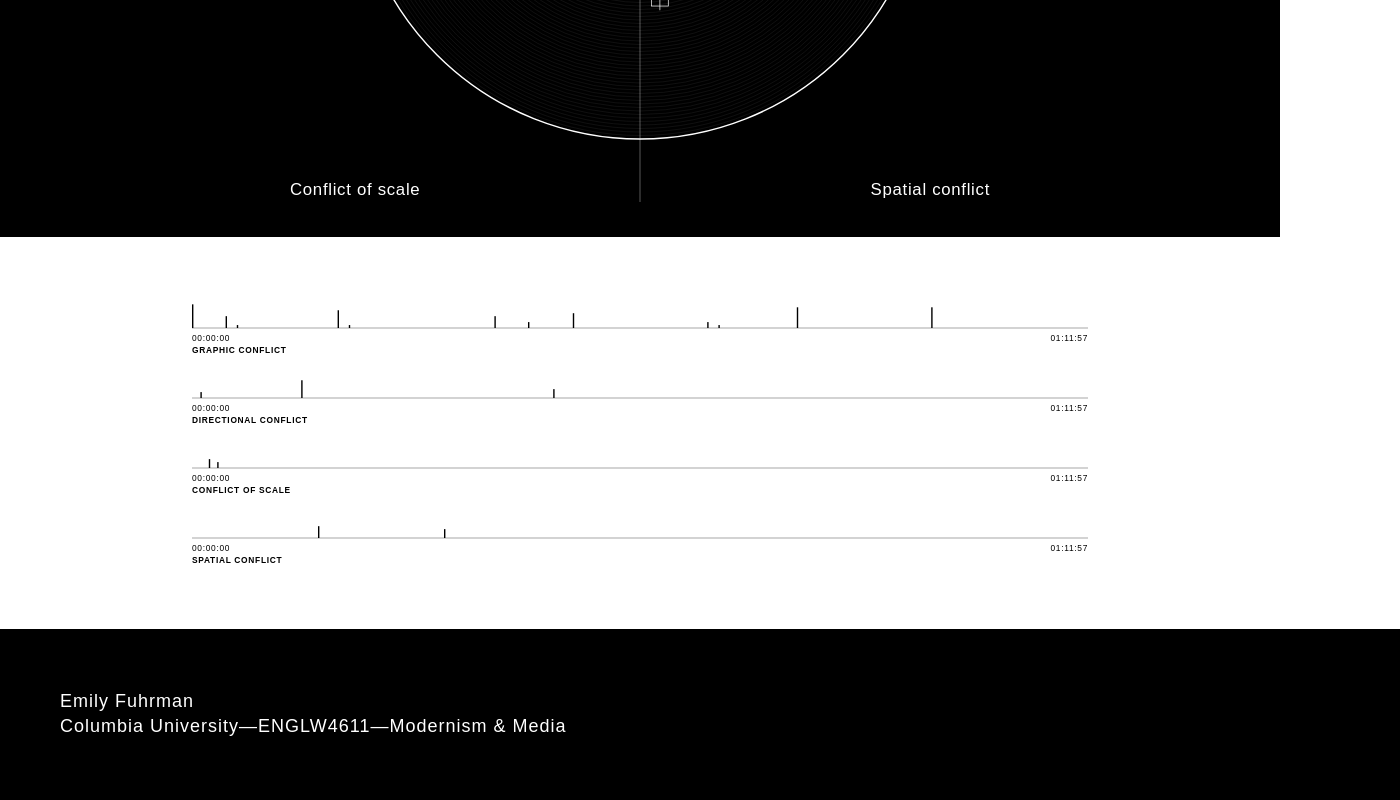
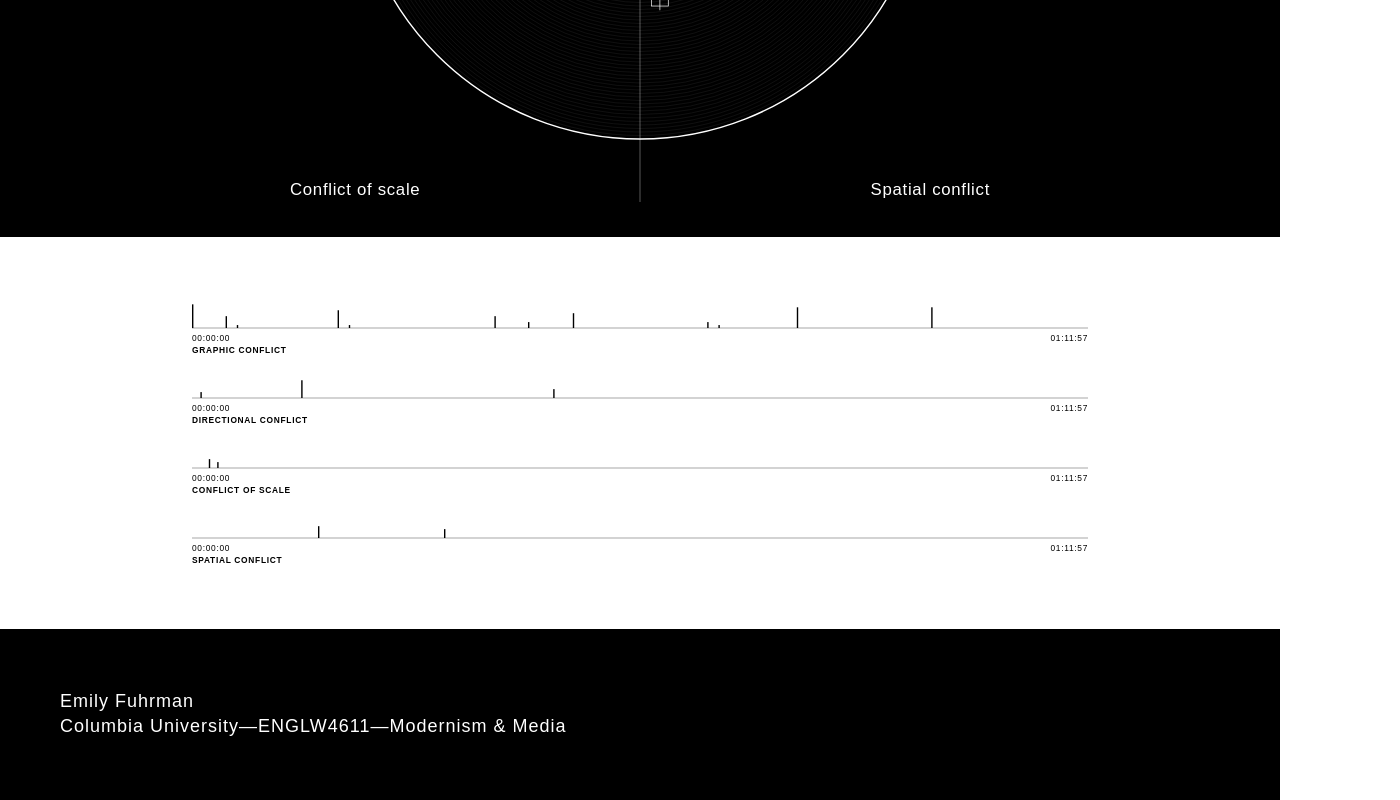
Before and after one commit to emilyfuhrman/Y2016002, a plain HTML site: page index.html in a window 1280 px wide. Shown: the part 1098-1898 px from the top of the page, 1400 px wide, since content can reach past the window. Drawn offline with Linux system fonts and the light colour scheme.

Commit message:
border boxing

```diff
--- a/css/style.css
+++ b/css/style.css
@@ -163,6 +163,10 @@ svg#chart {
 	font-family:sans-serif;
 	font-size:18px;
 	padding:60px;
+  	-webkit-box-sizing:border-box;
+    -moz-box-sizing:border-box;
+    -ms-box-sizing:border-box;
+    box-sizing:border-box;
 	}
 #admin span {
 	display:block;
```
